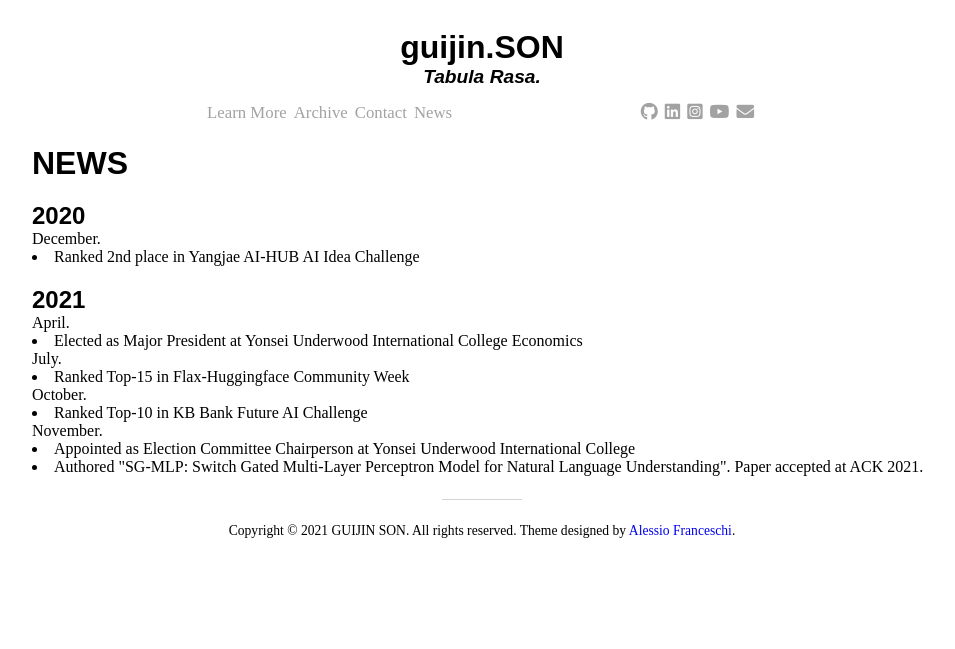
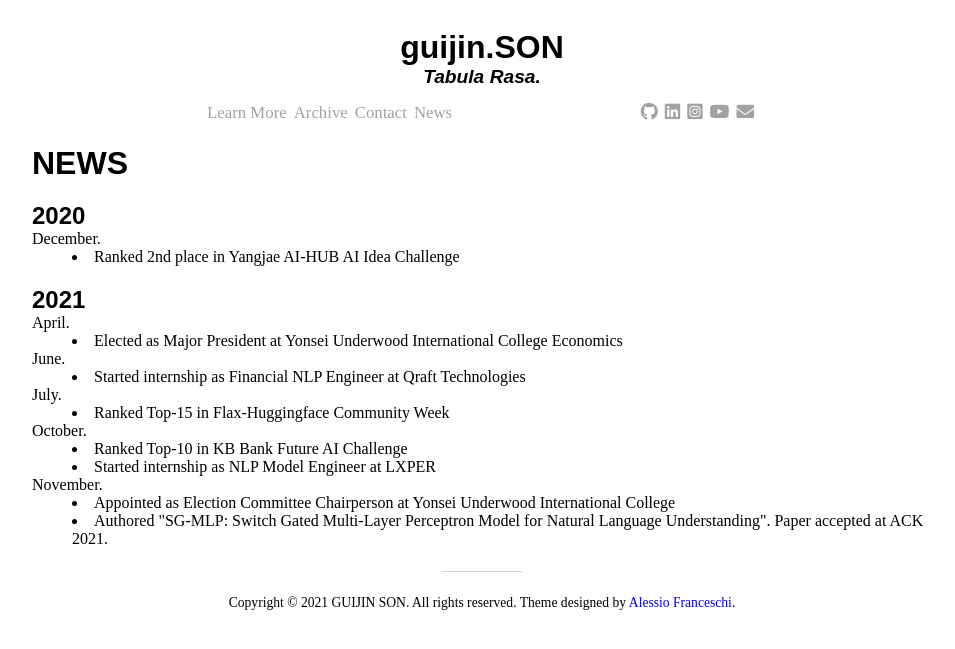
Before and after one commit to guijinSON/guijinSON.github.io, a Jekyll site: the page built from news.md, in a window 1280 px wide. Shown: the top 649 px of the page, without its empty margins (158-1113 px from the left). Built offline with Jekyll 4.4.1, drawn with Linux system fonts in a browser that asks for light colours; nearby versions of some CDN libraries.

Commit message:
Update news.md

```diff
--- a/news.md
+++ b/news.md
@@ -7,18 +7,20 @@
 <dl>
 <h2>2020</h2>
 <dt>December.</dt>
-  <li>Ranked 2nd place in Yangjae AI-HUB AI Idea Challenge</li>
+  <dd><li> Ranked 2nd place in Yangjae AI-HUB AI Idea Challenge</li></dd>
 
 <h2>2021</h2>
 <dt> April.</dt>
-  <li>Elected as Major President at Yonsei Underwood International College Economics</li>
+  <dd><li> Elected as Major President at Yonsei Underwood International College Economics</li></dd>
+<dt> June.</dt>
+  <dd><li> Started internship as Financial NLP Engineer at Qraft Technologies</li></dd>
 <dt> July. </dt>
-  <li>Ranked Top-15 in Flax-Huggingface Community Week</li>
+  <dd><li> Ranked Top-15 in Flax-Huggingface Community Week</li></dd>
 <dt> October.</dt>
-  <li> Ranked Top-10 in KB Bank Future AI Challenge</li>
+  <dd><li> Ranked Top-10 in KB Bank Future AI Challenge</li></dd>
+  <dd><li> Started internship as NLP Model Engineer at LXPER</li></dd>
 <dt> November. </dt>
-  <li> Appointed as Election Committee Chairperson at Yonsei Underwood International College</li>
-
-  <li> Authored "SG-MLP: Switch Gated Multi-Layer Perceptron Model for Natural Language Understanding". Paper accepted at ACK 2021. </li>
+  <dd><li> Appointed as Election Committee Chairperson at Yonsei Underwood International College</li></dd>
+  <dd><li> Authored "SG-MLP: Switch Gated Multi-Layer Perceptron Model for Natural Language Understanding". Paper accepted at ACK 2021. </li></dd>
 
 </dl>
```
